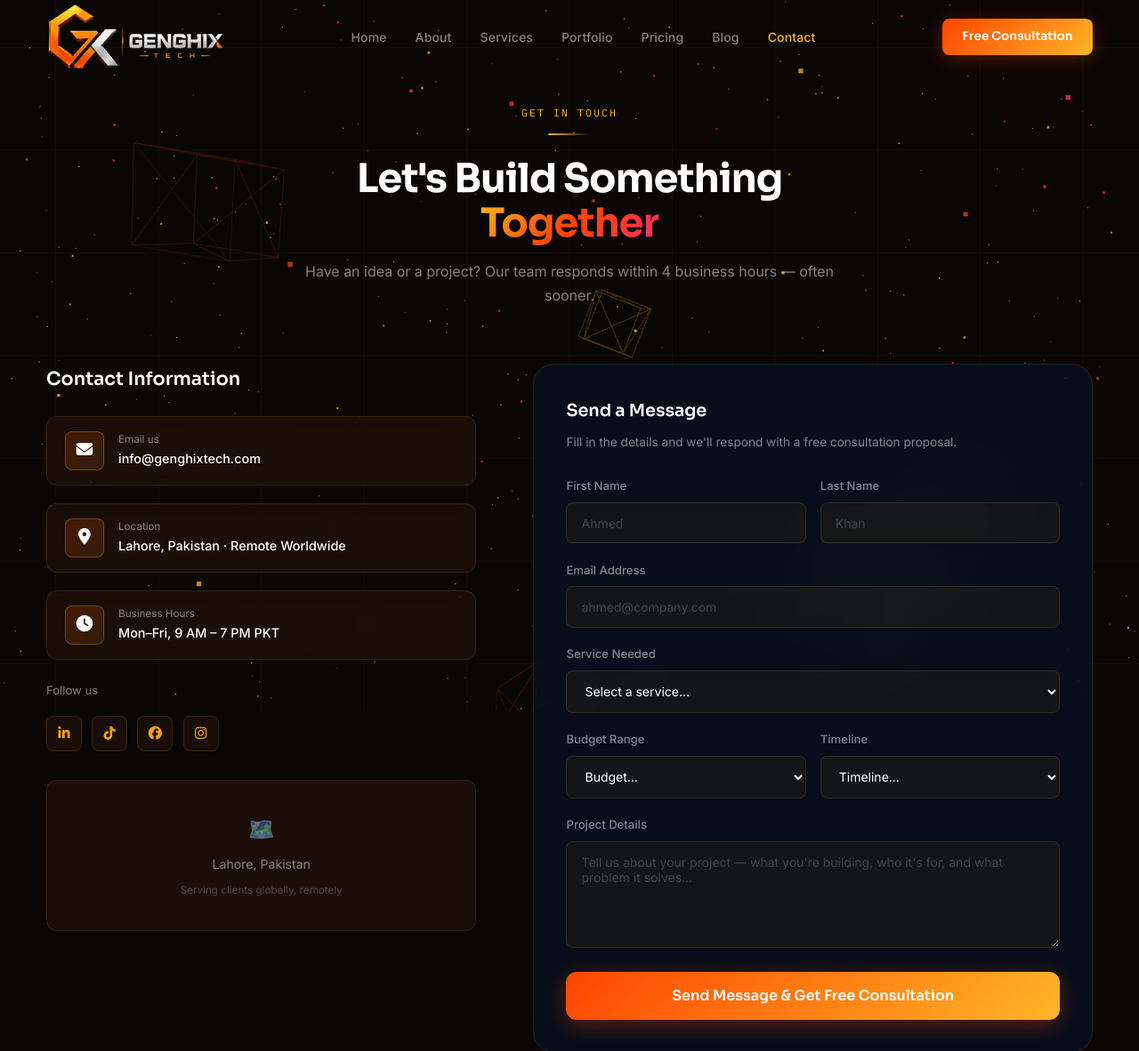
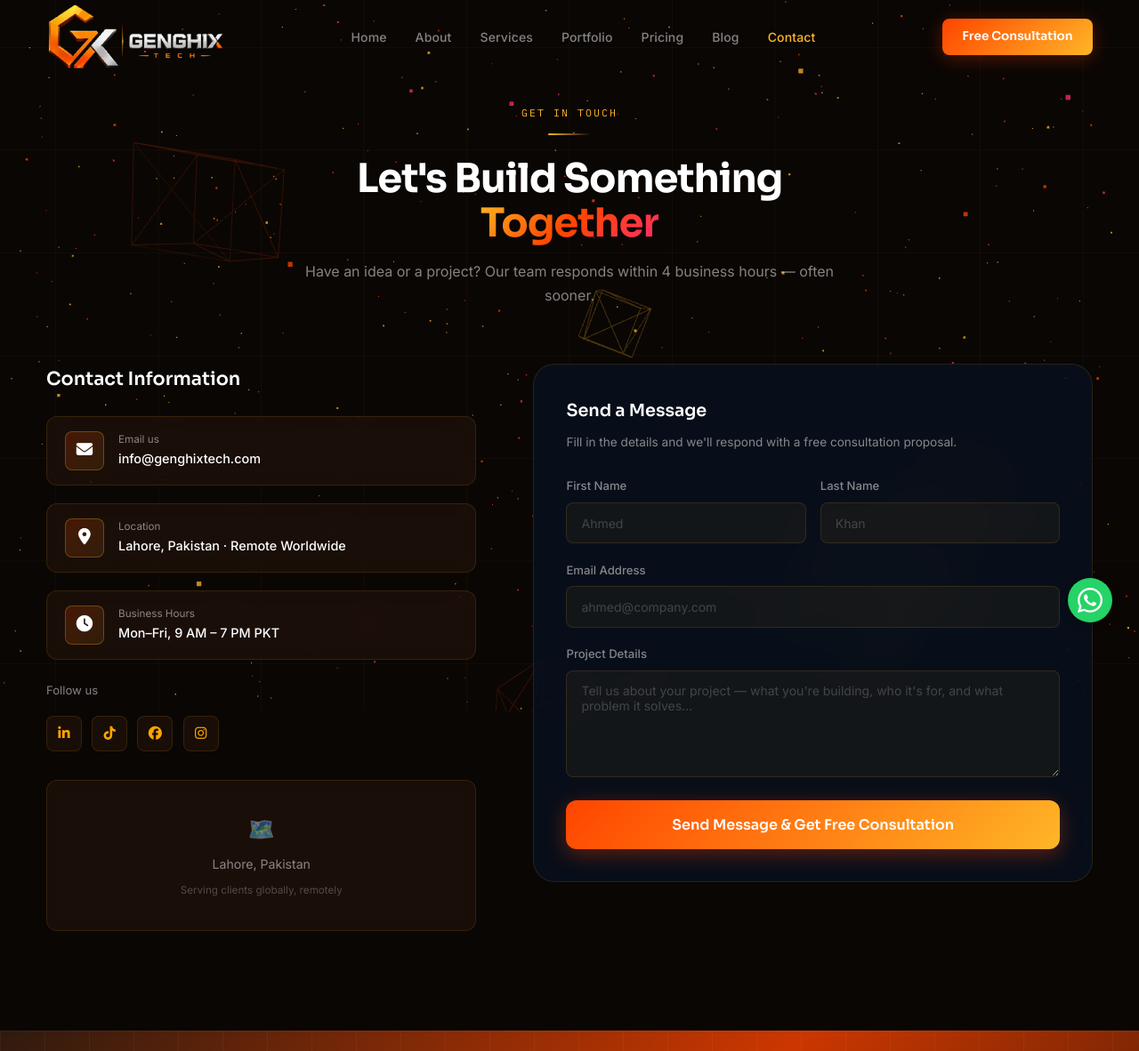
Before and after one commit to saimnawaz166/ginghix_tech, a website: page contact.html in a window 1280 px wide. Shown: the top 1182 px of the page at 89% size. Drawn offline with nearby package versions, Linux system fonts and the light colour scheme; animation ran at ten frames a second.

Commit message:
whatsapp

```diff
--- a/contact.html
+++ b/contact.html
@@ -80,28 +80,23 @@
       <div class="form-glass rv rv1">
         <h3 style="font-family:var(--fd);font-size:1.2rem;font-weight:600;color:var(--w);margin-bottom:.5rem">Send a Message</h3>
         <p style="font-size:.85rem;color:var(--w3);margin-bottom:1.75rem">Fill in the details and we'll respond with a free consultation proposal.</p>
-        <div class="fr">
-          <div class="fg"><label>First Name</label><input type="text" class="fc-inp" placeholder="Ahmed"></div>
-          <div class="fg"><label>Last Name</label><input type="text" class="fc-inp" placeholder="Khan"></div>
-        </div>
-        <div class="fg"><label>Email Address</label><input type="email" class="fc-inp" placeholder="ahmed@company.com"></div>
-        <div class="fg"><label>Service Needed</label>
-          <select class="fc-inp">
-            <option value="" disabled selected>Select a service...</option>
-            <option>Web Development</option><option>Mobile App Development</option><option>Flutter Development</option>
-            <option>UI/UX Design</option><option>API &amp; Backend</option><option>Bug Fixing &amp; Maintenance</option><option>Custom Software</option>
-          </select>
-        </div>
-        <div class="fr">
-          <div class="fg"><label>Budget Range</label><select class="fc-inp"><option value="" disabled selected>Budget...</option><option>Under $1,000</option><option>$1,000–$5,000</option><option>$5,000–$15,000</option><option>$15,000–$50,000</option><option>$50,000+</option></select></div>
-          <div class="fg"><label>Timeline</label><select class="fc-inp"><option value="" disabled selected>Timeline...</option><option>ASAP</option><option>1–2 months</option><option>3–6 months</option><option>6+ months</option></select></div>
-        </div>
-        <div class="fg"><label>Project Details</label><textarea class="fc-inp" placeholder="Tell us about your project — what you're building, who it's for, and what problem it solves..."></textarea></div>
-        <button class="sub-btn" onclick="this.textContent='Message sent — we will reply within 4 hours.';this.style.background='linear-gradient(135deg,#0a5c0a,#1a8c1a)'">Send Message &amp; Get Free Consultation</button>
+        <form id="contactForm" action="https://formspree.io/f/YOUR_FORM_ID" method="POST">
+          <div class="fr">
+            <div class="fg"><label>First Name</label><input type="text" name="first_name" class="fc-inp" placeholder="Ahmed" required></div>
+            <div class="fg"><label>Last Name</label><input type="text" name="last_name" class="fc-inp" placeholder="Khan" required></div>
+          </div>
+          <div class="fg"><label>Email Address</label><input type="email" name="email" class="fc-inp" placeholder="ahmed@company.com" required></div>
+          <div class="fg"><label>Project Details</label><textarea name="message" class="fc-inp" placeholder="Tell us about your project — what you're building, who it's for, and what problem it solves..." required></textarea></div>
+          <button type="submit" class="sub-btn">Send Message &amp; Get Free Consultation</button>
+        </form>
       </div>
     </div>
   </div>
 </section>
+
+<a href="https://wa.me/923275534726" class="whatsapp-float" target="_blank">
+  <i class="fab fa-whatsapp"></i>
+</a>
 
 <section id="cta">
   <div class="wrap">
@@ -168,9 +163,15 @@
         </div>
         <div class="ft-col">
           <h4>Contact</h4>
-          <ul class="ft-links">
+           <ul class="ft-links">
             <li><a href="mailto:info@genghixtech.com">info@genghixtech.com</a></li>
-            <li><a href="#">WhatsApp Us</a></li>
+
+            <li>
+              <a href="https://wa.me/923275534726" target="_blank">
+                WhatsApp Us
+              </a>
+            </li>
+
             <li><a href="contact.html#contact">Free Consultation</a></li>
             <li><a href="services.html#pricing">Pricing</a></li>
           </ul>
--- a/style.css
+++ b/style.css
@@ -387,3 +387,28 @@ footer{background:var(--c0);border-top:1px solid var(--border);padding:4.5rem 0
 
 /* ---- HOME PAGE SECTION DIVIDERS ---- */
 .view-all-wrap{text-align:center;margin-top:2.75rem}
+
+
+.whatsapp-float{
+    position: fixed;
+    bottom: 100px;
+    right: 30px;
+    width: 50px;
+    height: 50px;
+    background: #25D366;
+    color: #fff;
+    border-radius: 50%;
+    display: flex;
+    align-items: center;
+    justify-content: center;
+    font-size: 32px;
+    text-decoration: none;
+    box-shadow: 0 4px 10px rgba(0,0,0,0.3);
+    z-index: 9999;
+    transition: 0.3s;
+}
+
+.whatsapp-float:hover{
+    transform: scale(1.1);
+    background: #1ebe5d;
+}
```
Also changed, not shown: blog-post-1.html (+11 -2 lines), blog-post-2.html (+10 -1 lines), blog-post-3.html (+11 -1 lines), blog.html (+11 -1 lines), index.html (+5 -2 lines), package.json (added, +25 -0 lines), portfolio.html (+11 -1 lines), services.html (+12 -2 lines), 1 other file.
